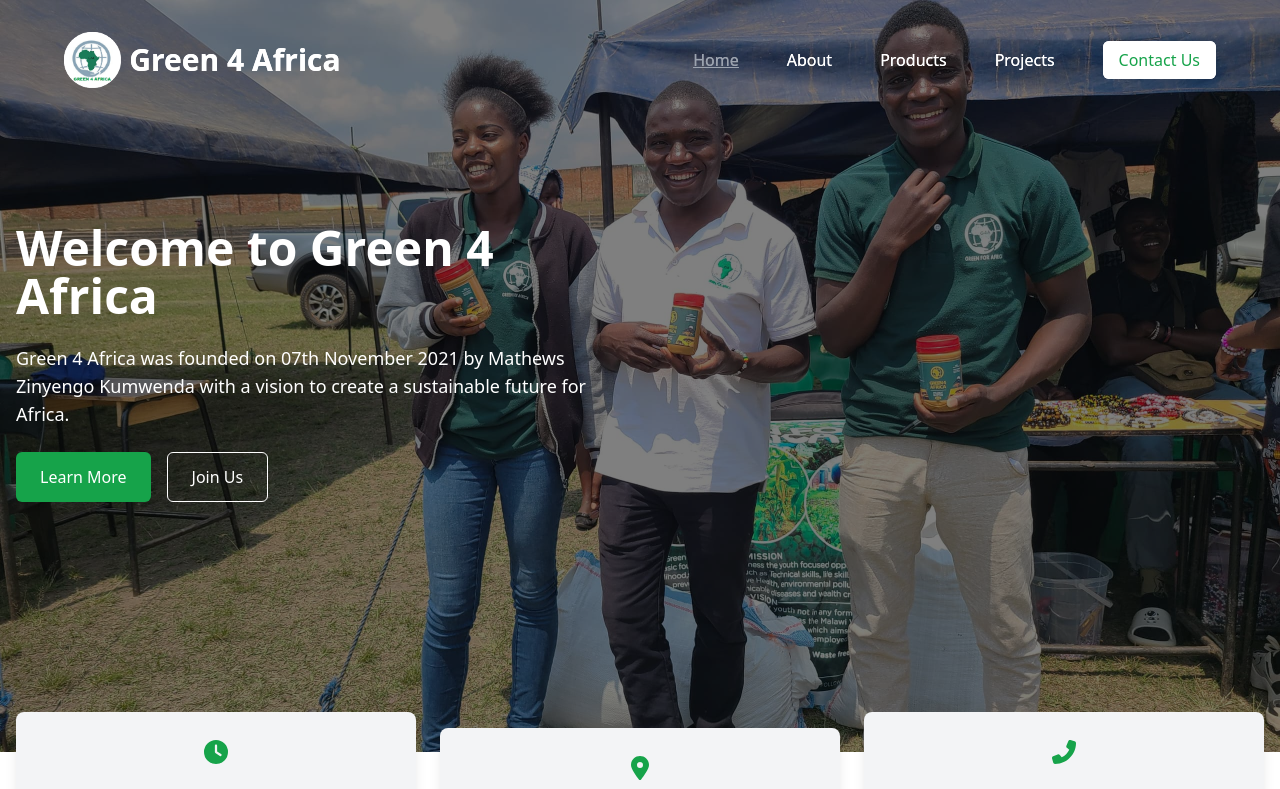
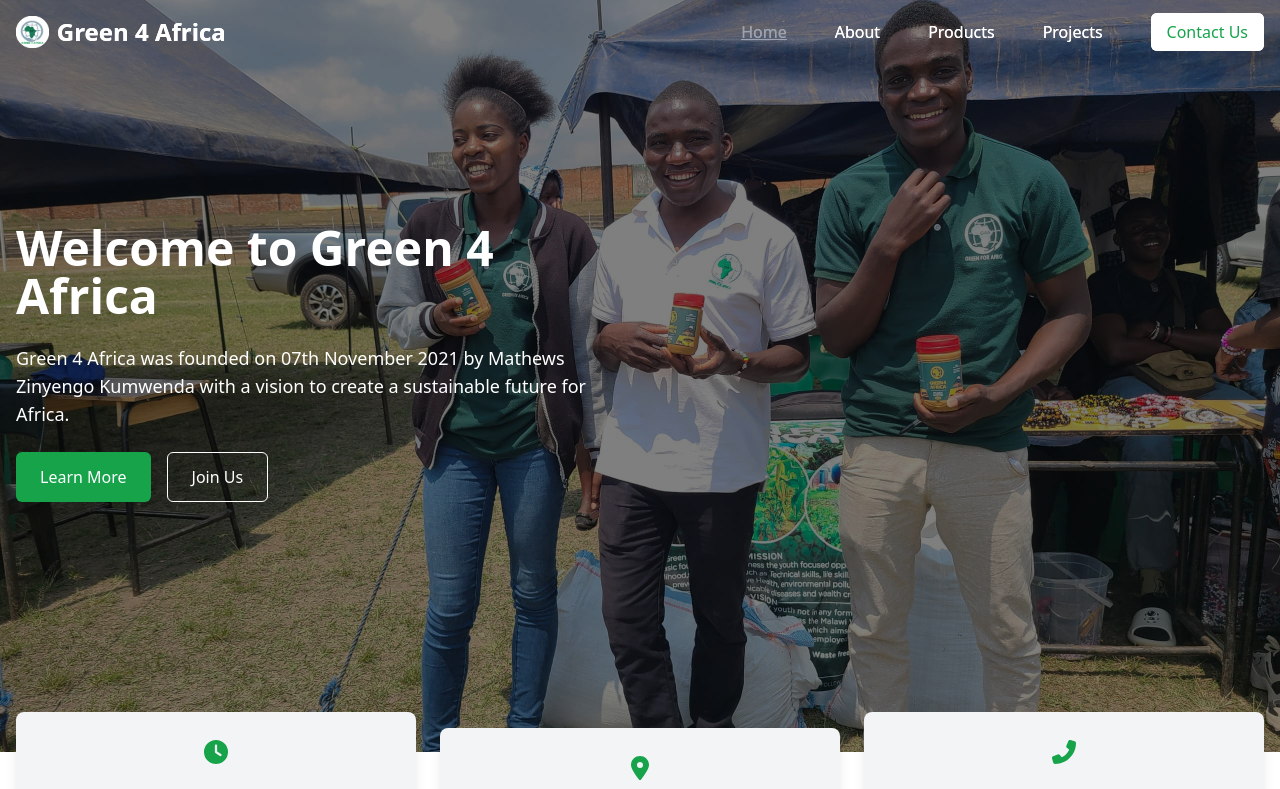
Before and after one commit to Vitumbikoh/Green-4-Africa, a React (Create React App) app: page / in a window 1280 px wide. Shown: the top 789 px of the page. Built offline with nearby package versions, Linux system fonts and the light colour scheme.

Commit message:
Modified Header

```diff
--- a/src/components/Header.jsx
+++ b/src/components/Header.jsx
@@ -38,15 +38,20 @@
           : "bg-transparent text-white"
       }`}
     >
-      <div className="container mx-auto px-4 flex justify-between items-center py-6 sm:px-6 lg:px-16 md:py-8">
+      <div
+        className={`container mx-auto px-4 flex justify-between items-center
+          py-4 sm:py-6 md:py-10 lg:py-6 xl:py-4`}
+      >
         {/* Logo */}
         <Link to="/" className="flex items-center">
           <img
             src="/logo.png" // Replace with your Green 4 Africa logo path
             alt="Green 4 Africa"
-            className="h-10 mr-2 md:h-14" // Increased size for tablet mode
+            className="h-8 sm:h-10 md:h-12 lg:h-8 xl:h-8 mr-2"
           />
-          <span className="text-2xl font-bold text-white md:text-3xl">Green 4 Africa</span>
+          <span className="text-xl sm:text-2xl md:text-3xl lg:text-2xl xl:text-2xl font-bold text-white">
+            Green 4 Africa
+          </span>
         </Link>
 
         {/* Mobile Menu Toggle (visible only on mobile) */}
@@ -56,7 +61,7 @@
             className="text-white focus:outline-none"
           >
             <svg
-              className="w-6 h-6 md:w-8 md:h-8" // Increased size for tablet mode
+              className="w-6 h-6 sm:w-7 sm:h-7 md:w-8 md:h-8 lg:w-10 lg:h-10 xl:w-12 xl:h-12"
               fill="none"
               stroke="currentColor"
               viewBox="0 0 24 24"
```
